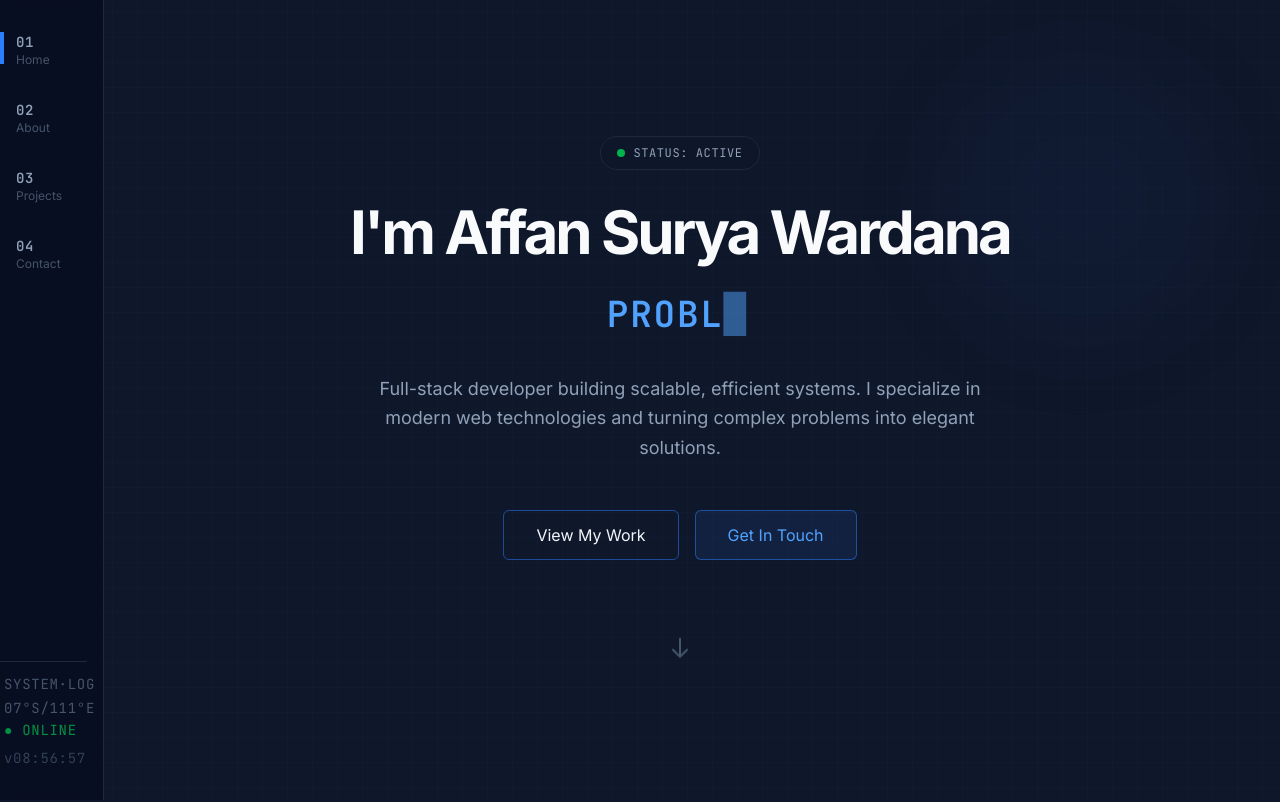
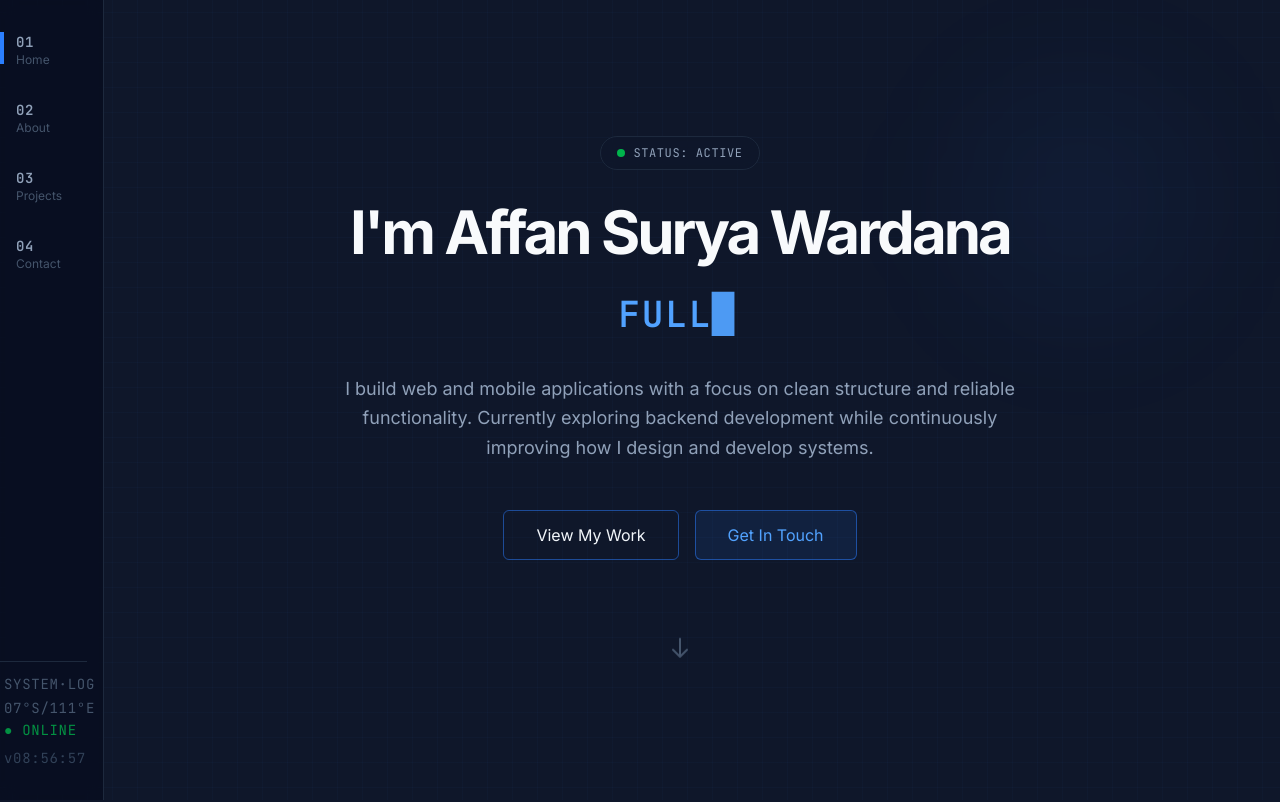
Before and after one commit to AffanSurya/affan-surya, a Next.js app: page / in a window 1280 px wide. Shown: the top 802 px of the page. Built offline with nearby package versions, Linux system fonts and the light colour scheme.

Commit message:
Update Hero component text to reflect full-stack developer skills and experience

```diff
--- a/app/components/Hero.tsx
+++ b/app/components/Hero.tsx
@@ -5,7 +5,7 @@ import { useEffect, useState } from "react";
 export default function Hero() {
     const [displayText, setDisplayText] = useState("");
     const [isDeleting, setIsDeleting] = useState(false);
-    const fullText = "PROBLEM SOLVER";
+    const fullText = "FULLSTACK DEVELOPER";
 
     useEffect(() => {
         const interval = setInterval(() => {
@@ -64,8 +64,9 @@ export default function Hero() {
 
                 {/* Subheading */}
                 <p className="text-lg text-slate-400 max-w-2xl mx-auto mb-12 leading-relaxed">
-                    Full-stack developer building scalable, efficient systems. I specialize in modern web
-                    technologies and turning complex problems into elegant solutions.
+                    I build web and mobile applications with a focus on clean structure and reliable
+                    functionality. Currently exploring backend development while continuously improving how I
+                    design and develop systems.
                 </p>
 
                 {/* CTA buttons */}
```
